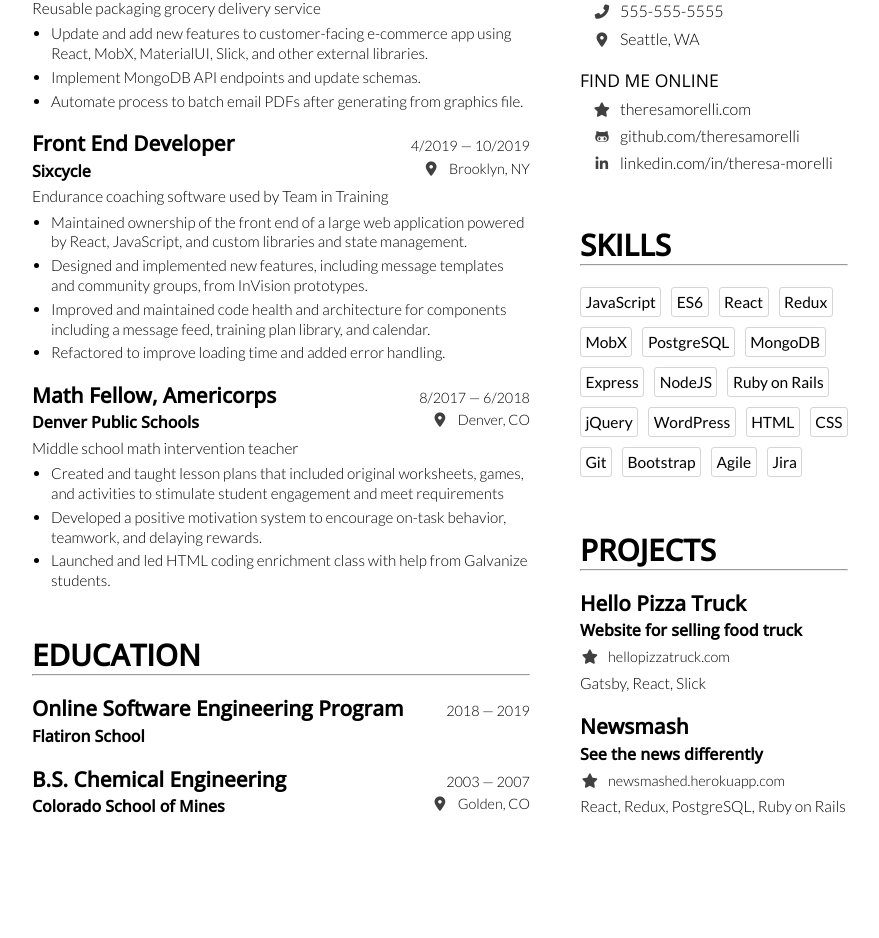
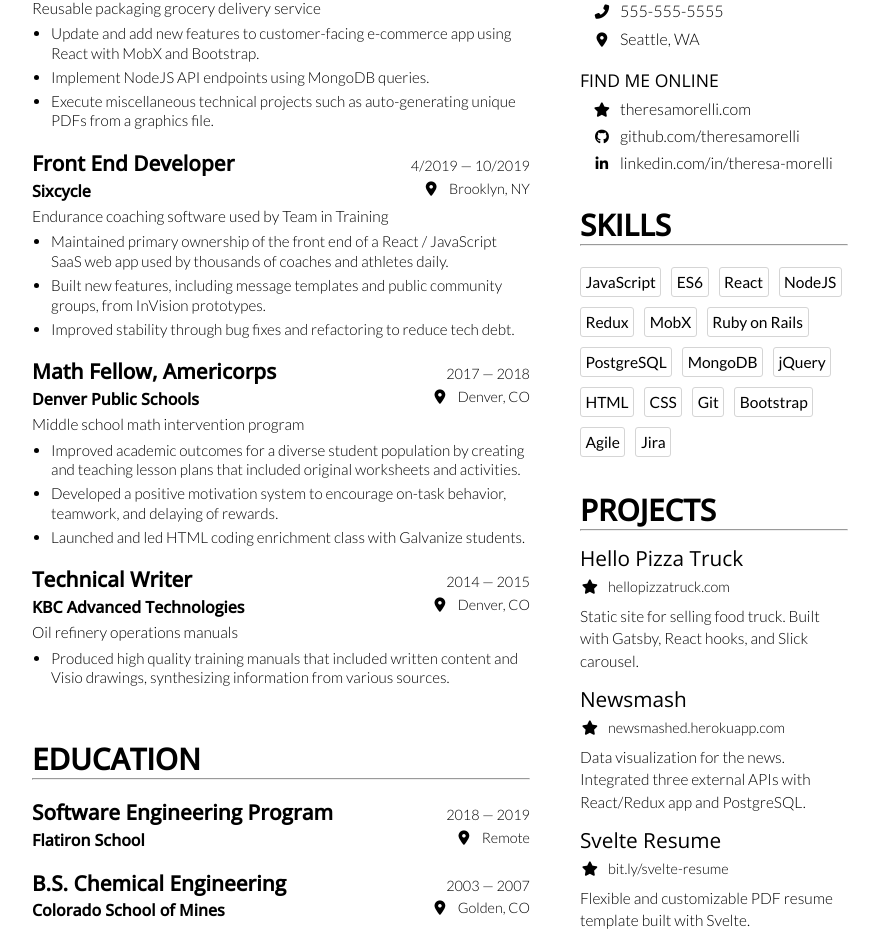
Before and after one commit to theresagonz/svelte-resume, a Svelte app: page / in a window 1280 px wide. Shown: the part 357-1295 px from the top of the page, without its empty margins (40-919 px from the left). Before the commit the page ends 1191 px from the top, so only its background shows below. Built offline with nearby package versions, Linux system fonts and the light colour scheme.

Commit message:
Update some links, content, styles

```diff
--- a/src/components/items/ContactItem.svelte
+++ b/src/components/items/ContactItem.svelte
@@ -6,7 +6,7 @@
 		location: 'fa fa-map-marker-alt',
 		email: 'fa fa-envelope',
 		phone: 'fa fa-phone-alt',
-		github: 'fab fa-github-alt',
+		github: 'fab fa-github',
 		linkedin: 'fab fa-linkedin-in',
 		blog: 'fa fa-pencil-alt',
 	};
@@ -18,8 +18,15 @@
 		width: 20px;
 		padding-right: 5px;
 		font-size: 0.9rem;
-		color: #000000bf;
 		text-align: center;
+	}
+
+	.full-detail .contact-item i {
+		padding-right: 2px; /*	less padding for experience map marker */
+	}
+
+	.simple-detail .contact-item {
+		margin-top: 5px;
 	}
 </style>
 
--- a/src/components/items/SimpleDetail.svelte
+++ b/src/components/items/SimpleDetail.svelte
@@ -2,11 +2,15 @@
 	import ContactItem from './ContactItem.svelte';
 	export let title;
 	export let subtitle;
+	export let url;
 	export let link;
+	export let icon;
 	export let description;
 	export let detail = {
 		isLink: true,
 		type: 'web',
+		icon: icon,
+		url: url,
 		text: link,
 	};
 </script>
@@ -16,7 +20,16 @@
 		flex-direction: column;
 		align-items: var(--more-centered);
 		margin-bottom: 3px;
-  }
+	}
+
+	.simple-detail .top {
+		margin-bottom: 7px;
+	}
+
+	.simple-detail:last-child {
+		margin-bottom: 6px;
+	}
+
 
   .subtitle {
     margin-bottom: 4px;
@@ -27,10 +40,12 @@
   }
 </style>
 
-<div class="detail-container">
+<div class="simple-detail detail-container">
 	<div class="top">
-		<h3 class="title">{title}</h3>
-		<div class="subtitle">{subtitle}</div>
+		<div class="title">{title}</div>
+		{#if subtitle}
+			<div class="subtitle">{subtitle}</div>
+		{/if}
     {#if link}
       <ContactItem {detail} />
     {/if}
--- a/src/components/structural/Body.svelte
+++ b/src/components/structural/Body.svelte
@@ -34,17 +34,20 @@
 						{
 							isLink: true,
 							type: 'web',
+							url: 'bit.ly/2vJ0owX',
 							text: 'theresamorelli.com',
 						},
 						{
 							isLink: true,
 							type: 'web',
+							url: 'bit.ly/2Q0GoMV',
 							text: 'github.com/theresamorelli',
 							icon: 'github',
 						},
 						{
 							isLink: true,
 							type: 'web',
+							url: 'bit.ly/2xjOx8M',
 							text: 'linkedin.com/in/theresa-morelli',
 							icon: 'linkedin',
 						},
@@ -59,15 +62,14 @@
 				'JavaScript',
 				'ES6',
 				'React',
+				'NodeJS',
 				'Redux',
 				'MobX',
+				// 'Express',
+				'Ruby on Rails',
 				'PostgreSQL',
 				'MongoDB',
-				'Express',
-				'NodeJS',
-				'Ruby on Rails',
 				'jQuery',
-				'WordPress',
 				'HTML',
 				'CSS',
 				'Git',
@@ -82,15 +84,24 @@
 			details: [
 				{
 					title: 'Hello Pizza Truck',
+					url: 'http://bit.ly/2VXTVJ3',
 					link: 'hellopizzatruck.com',
-					subtitle: 'Website for selling food truck',
-					description: 'Gatsby, React, Slick',
+					description:
+						'Static site for selling food truck. Built with Gatsby, React hooks, and Slick carousel.',
 				},
 				{
 					title: 'Newsmash',
+					url: 'http://bit.ly/2Ix2sKW',
 					link: 'newsmashed.herokuapp.com',
-					subtitle: 'See the news differently',
-					description: 'React, Redux, PostgreSQL, Ruby on Rails',
+					description:
+						'Data visualization for the news. Integrated three external APIs with React/Redux app and PostgreSQL.',
+				},
+				{
+					title: 'Svelte Resume',
+					url: 'bit.ly/38E1FCO',
+					link: 'bit.ly/svelte-resume',
+					description:
+						'Flexible and customizable PDF resume template built with Svelte.',
 				},
 			],
 		},
@@ -107,9 +118,13 @@
 					location: 'Remote',
 					description: 'Reusable packaging grocery delivery service',
 					list: [
-						'Update and add new features to customer-facing e-commerce app using React, MobX, MaterialUI, Slick, and other external libraries.',
-						'Implement MongoDB API endpoints and update schemas.',
-						'Automate process to batch email PDFs after generating from graphics file.',
+						'Update and add new features to customer-facing e-commerce app using React with MobX and Bootstrap.',
+						'Implement NodeJS API endpoints using MongoDB queries.',
+						'Execute miscellaneous technical projects such as auto-generating unique PDFs from a graphics file.',
+
+						// 'Implement product rating system to handle both numerical reviews and comments',
+						// Use React.js to add prompts and visual cues for shoppers to update product and inventory information.
+						// Contracted to develop tech stack focused on MongoDB, Express.js, React, Node.js.
 					],
 				},
 				{
@@ -119,24 +134,48 @@
 					location: 'Brooklyn, NY',
 					description: 'Endurance coaching software used by Team in Training',
 					list: [
-						'Maintained ownership of the front end of a large web application powered by React, JavaScript, and custom libraries and state management.',
-						'Designed and implemented new features, including message templates and community groups, from InVision prototypes.',
-						'Improved and maintained code health and architecture for components including a message feed, training plan library, and calendar.',
-						'Refactored to improve loading time and added error handling.',
+						'Maintained primary ownership of the front end of a React / JavaScript SaaS web app used by thousands of coaches and athletes daily.',
+						'Built new features, including message templates and public community groups, from InVision prototypes.',
+						'Improved stability through bug fixes and refactoring to reduce tech debt.',
 					],
 				},
 				{
 					title: 'Math Fellow, Americorps',
 					subtitle: 'Denver Public Schools',
-					dates: '8/2017 — 6/2018',
+					dates: '2017 — 2018',
 					location: 'Denver, CO',
-					description: 'Middle school math intervention teacher',
+					description: 'Middle school math intervention program',
 					list: [
-						'Created and taught lesson plans that included original worksheets, games, and activities to stimulate student engagement and meet requirements',
-						'Developed a positive motivation system to encourage on-task behavior, teamwork, and delaying rewards.',
-						'Launched and led HTML coding enrichment class with help from Galvanize students.',
+						'Improved academic outcomes for a diverse student population by creating and teaching lesson plans that included original worksheets and activities.',
+						'Developed a positive motivation system to encourage on-task behavior, teamwork, and delaying of rewards.',
+						'Launched and led HTML coding enrichment class with Galvanize students.',
+						// • Taught small-group 6th grade math intervention, writing and delivering original lessons.
+						// • Managed behavior and relationships with a positive motivation system, restorative conversations, and supplemental tutoring.
+						// • Facilitated an elective with Galvanize where students learned HTML and built websites (deployed and hosted by Galvanize).
 					],
 				},
+				{
+					title: 'Technical Writer',
+					subtitle: 'KBC Advanced Technologies',
+					dates: '2014 — 2015',
+					location: 'Denver, CO',
+					description: 'Oil refinery operations manuals',
+					list: [
+						'Produced high quality training manuals that included written content and Visio drawings, synthesizing information from various sources.',
+					],
+				},
+
+				// Linkedin
+
+					// 'Produced high quality training manuals for oil refinery operations to communicate how materials move through complex systems.',
+					// 'Wrote clear, concise content with information compiled from client documents, photos, and detailed flow diagrams.'
+					// 'Created Visio drawings of condensed stream and equipment information to assist with visual understanding.',
+
+				// Honeybee Robotics, New York, NY
+				// Operations Associate, 2012–2013
+				// • Controlled project document streams and managed all incoming bills, serving as the main point of contact for vendors.
+				// • Created a macro in Excel VBA to automate entry and processing of expense data.
+				// • Updated and expanded company website and blog using Joomla!
 			],
 		},
 		{
@@ -144,10 +183,11 @@
 			label: 'Education',
 			details: [
 				{
-					title: 'Online Software Engineering Program',
+					title: 'Software Engineering Program',
 					subtitle: 'Flatiron School',
 					dates: '2018 — 2019',
-				},
+					location: 'Remote',
+					},
 				{
 					title: 'B.S. Chemical Engineering',
 					subtitle: 'Colorado School of Mines',
```
